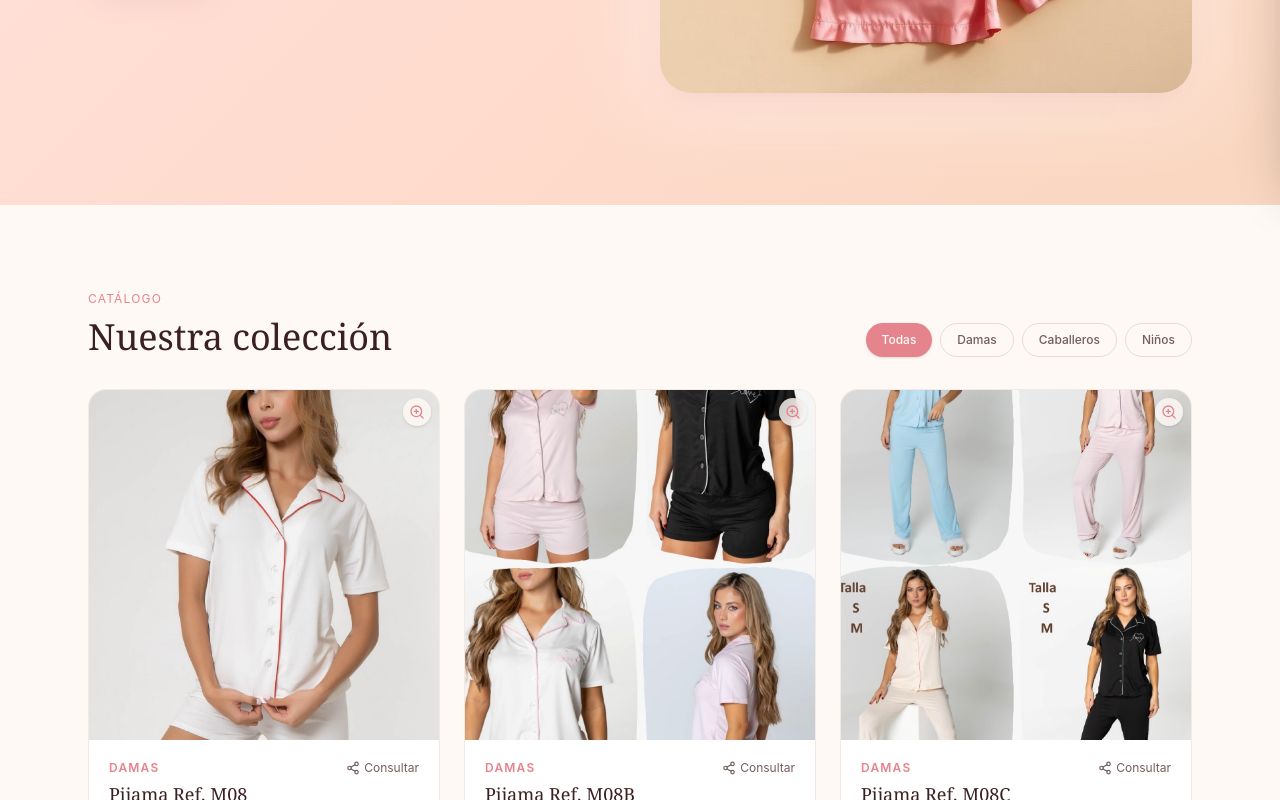
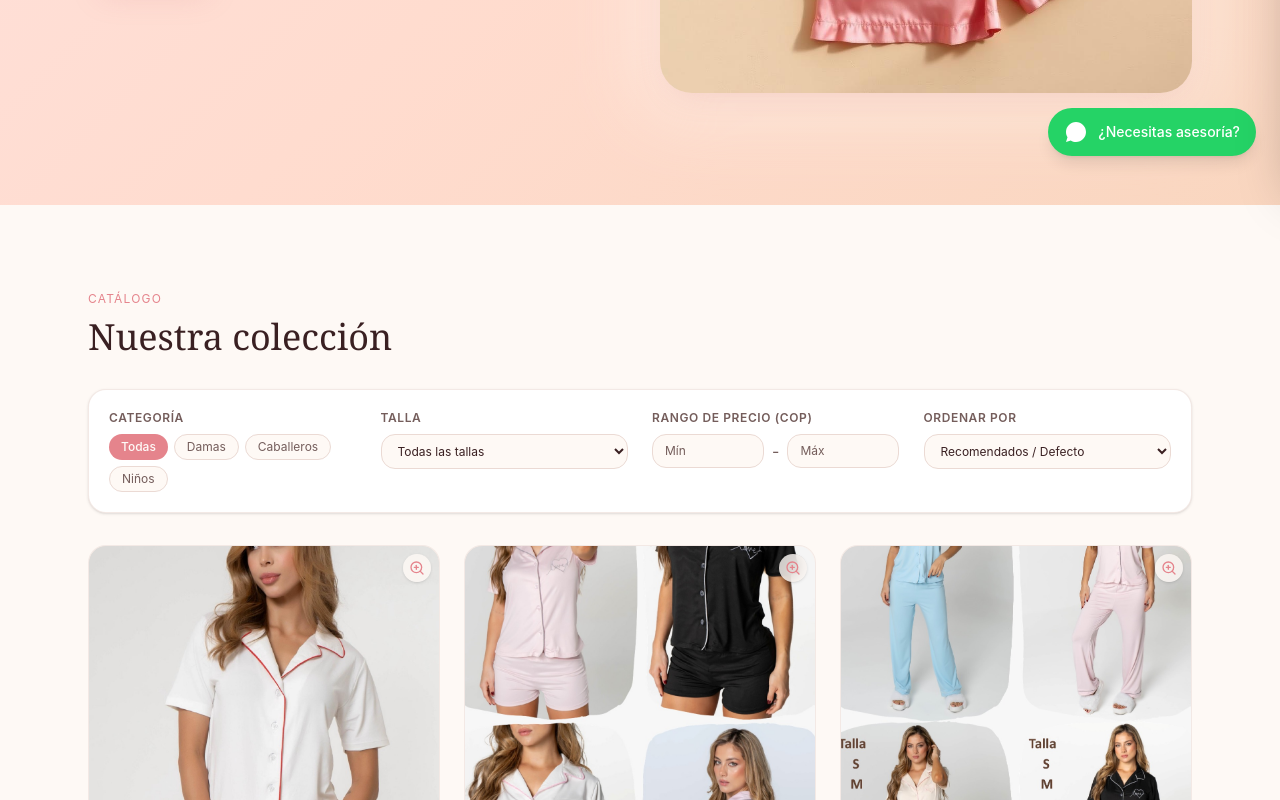
Before and after one commit to Diseyodev/Pijamas, a React (Vite) app: page / in a window 1280 px wide. Shown: the part 620-1420 px from the top of the page. Built offline with nearby package versions, Linux system fonts and the light colour scheme.

Commit message:
Add custom filters and help button option

```diff
--- a/src/components/storefront.tsx
+++ b/src/components/storefront.tsx
@@ -1,11 +1,14 @@
-import { useState } from "react";
-import { ShoppingBag, X, Plus, Minus, Trash2, Sparkles, Share2, ZoomIn, ChevronLeft, ChevronRight } from "lucide-react";
+import { useState, useMemo, useEffect } from "react";
+import { ShoppingBag, X, Plus, Minus, Trash2, Sparkles, Share2, ZoomIn, ChevronLeft, ChevronRight, SlidersHorizontal, RotateCcw } from "lucide-react";
 import heroImg from "@/assets/hero-pajamas.jpg";
 import { products, formatPrice, type Product, type Category } from "@/lib/products";
 import { CartProvider, useCart } from "@/lib/cart";
 
 // Número de WhatsApp de la tienda (formato internacional, sin +)
 const WHATSAPP_NUMBER = "573105768314";
+// Tallas disponibles para el filtro
+const AVAILABLE_SIZES = ["S", "M", "L", "XL", "2-4", "6-8", "10-12", "14-16"];
+type SortOrder = "default" | "price-asc" | "price-desc";
 
 // Función utilitaria para compartir/preguntar por WhatsApp
 async function shareProductViaWhatsApp(product: Product, size?: string) {
@@ -260,12 +263,30 @@ function Lightbox({
   onClose: () => void;
   images: string[];
   index: number;
-  setIndex: (i: number) => void;
+  setIndex: React.Dispatch<React.SetStateAction<number>> | ((i: number) => void);
   alt: string;
 }) {
   if (!open) return null;
+
   const prev = () => setIndex((index - 1 + images.length) % images.length);
   const next = () => setIndex((index + 1) % images.length);
+
+  // Escuchar teclas del teclado
+  useEffect(() => {
+    const handleKeyDown = (e: KeyboardEvent) => {
+      if (e.key === "ArrowLeft") {
+        prev();
+      } else if (e.key === "ArrowRight") {
+        next();
+      } else if (e.key === "Escape") {
+        onClose();
+      }
+    };
+
+    window.addEventListener("keydown", handleKeyDown);
+    return () => window.removeEventListener("keydown", handleKeyDown);
+  }, [index, images.length]);
+
   return (
     <div
       className="fixed inset-0 z-[60] flex items-center justify-center bg-foreground/80 p-4"
@@ -276,36 +297,40 @@ function Lightbox({
       <button
         onClick={onClose}
         aria-label="Cerrar"
-        className="absolute right-4 top-4 rounded-full bg-background/90 p-2 text-foreground hover:bg-background"
+        className="absolute right-4 top-4 z-10 rounded-full bg-background/90 p-2 text-foreground shadow-md transition hover:bg-background"
       >
         <X className="h-5 w-5" />
       </button>
+
       {images.length > 1 && (
         <button
           onClick={(e) => { e.stopPropagation(); prev(); }}
           aria-label="Anterior"
-          className="absolute left-4 rounded-full bg-background/90 p-2 text-foreground hover:bg-background"
+          className="absolute left-4 z-10 rounded-full bg-background/90 p-2 text-foreground shadow-md transition hover:bg-background"
         >
           <ChevronLeft className="h-6 w-6" />
         </button>
       )}
+
       <img
         src={images[index]}
         alt={alt}
         onClick={(e) => e.stopPropagation()}
         className="max-h-[85vh] max-w-[92vw] rounded-xl object-contain shadow-2xl"
       />
+
       {images.length > 1 && (
         <button
           onClick={(e) => { e.stopPropagation(); next(); }}
           aria-label="Siguiente"
-          className="absolute right-4 rounded-full bg-background/90 p-2 text-foreground hover:bg-background"
+          className="absolute right-4 z-10 rounded-full bg-background/90 p-2 text-foreground shadow-md transition hover:bg-background"
         >
           <ChevronRight className="h-6 w-6" />
         </button>
       )}
+
       {images.length > 1 && (
-        <span className="absolute bottom-4 left-1/2 -translate-x-1/2 rounded-full bg-background/90 px-3 py-1 text-xs text-foreground">
+        <span className="absolute bottom-4 left-1/2 -translate-x-1/2 rounded-full bg-background/90 px-3 py-1 text-xs text-foreground shadow-md">
           {index + 1} / {images.length}
         </span>
       )}
@@ -314,31 +339,104 @@ function Lightbox({
 }
 
 function Catalog() {
-  const [selectedCategory, setSelectedCategory] = useState<Category | "Todas">("Todas");
+  // Estados para filtros
+  const [category, setCategory] = useState<Category | "Todas">("Todas");
+  const [selectedSize, setSelectedSize] = useState<string>("Todas");
+  const [minPrice, setMinPrice] = useState<string>("");
+  const [maxPrice, setMaxPrice] = useState<string>("");
+  const [sortOrder, setSortOrder] = useState<SortOrder>("default");
+  const [showFiltersMobile, setShowFiltersMobile] = useState<boolean>(false);
 
   const categories: (Category | "Todas")[] = ["Todas", "Damas", "Caballeros", "Niños"];
 
-  const filteredProducts = selectedCategory === "Todas"
-    ? products
-    : products.filter((p) => p.category === selectedCategory);
+  // Lógica de filtrado y ordenamiento en memoria
+  const filteredAndSortedProducts = useMemo(() => {
+    let result = [...products];
+
+    // 1. Filtrar por Categoría
+    if (category !== "Todas") {
+      result = result.filter((p) => p.category === category);
+    }
+
+    // 2. Filtrar por Talla
+    if (selectedSize !== "Todas") {
+      result = result.filter((p) => p.sizes.includes(selectedSize));
+    }
+
+    // 3. Filtrar por Precio Mínimo
+    if (minPrice !== "" && !isNaN(Number(minPrice))) {
+      result = result.filter((p) => p.price >= Number(minPrice));
+    }
+
+    // 4. Filtrar por Precio Máximo
+    if (maxPrice !== "" && !isNaN(Number(maxPrice))) {
+      result = result.filter((p) => p.price <= Number(maxPrice));
+    }
+
+    // 5. Ordenar por Precio
+    if (sortOrder === "price-asc") {
+      result.sort((a, b) => a.price - b.price);
+    } else if (sortOrder === "price-desc") {
+      result.sort((a, b) => b.price - a.price);
+    }
+
+    return result;
+  }, [category, selectedSize, minPrice, maxPrice, sortOrder]);
+
+  const resetFilters = () => {
+    setCategory("Todas");
+    setSelectedSize("Todas");
+    setMinPrice("");
+    setMaxPrice("");
+    setSortOrder("default");
+  };
+
+  const hasActiveFilters =
+    category !== "Todas" ||
+    selectedSize !== "Todas" ||
+    minPrice !== "" ||
+    maxPrice !== "" ||
+    sortOrder !== "default";
 
   return (
     <section id="catalogo" className="mx-auto max-w-6xl px-6 py-20">
+      {/* Encabezado del Catálogo */}
       <div className="mb-8 flex flex-col items-start justify-between gap-4 md:flex-row md:items-end">
         <div>
           <span className="text-xs uppercase tracking-widest text-primary">Catálogo</span>
           <h2 className="mt-2 font-serif text-4xl text-foreground">Nuestra colección</h2>
         </div>
 
-        {/* Filtros por Categoría */}
-        <div className="flex flex-wrap gap-2">
+        {/* Botón para desplegar filtros en dispositivos móviles */}
+        <button
+          onClick={() => setShowFiltersMobile(!showFiltersMobile)}
+          className="flex items-center gap-2 rounded-full border border-border bg-background px-4 py-2 text-xs font-medium text-foreground md:hidden"
+        >
+          <SlidersHorizontal className="h-4 w-4" />
+          <span>Filtros y Orden</span>
+        </button>
+      </div>
+
+      {/* Contenedor de Filtros y Ordenamiento */}
+      <div
+        className={`mb-8 rounded-2xl border border-border/60 bg-card p-5 shadow-sm transition-all ${
+          showFiltersMobile ? "block" : "hidden md:block"
+        }`}
+      >
+        <div className="grid gap-6 sm:grid-cols-2 lg:grid-cols-4">
+          {/* Filtro por Categoría */}
+          <div>
+            <label className="mb-2 block text-xs font-semibold uppercase tracking-wider text-muted-foreground">
+              Categoría
+            </label>
+            <div className="flex flex-wrap gap-1.5">
               {categories.map((cat) => (
                 <button
                   key={cat}
-              onClick={() => setSelectedCategory(cat)}
-              className={`rounded-full px-4 py-2 text-xs font-medium transition ${
-                selectedCategory === cat
-                  ? "bg-primary text-primary-foreground shadow-sm"
+                  onClick={() => setCategory(cat)}
+                  className={`rounded-full px-3 py-1 text-xs transition ${
+                    category === cat
+                      ? "bg-primary text-primary-foreground font-medium"
                       : "border border-border bg-background text-muted-foreground hover:text-foreground"
                   }`}
                 >
@@ -348,11 +446,103 @@ function Catalog() {
             </div>
           </div>
 
+          {/* Filtro por Talla */}
+          <div>
+            <label className="mb-2 block text-xs font-semibold uppercase tracking-wider text-muted-foreground">
+              Talla
+            </label>
+            <select
+              value={selectedSize}
+              onChange={(e) => setSelectedSize(e.target.value)}
+              className="w-full rounded-xl border border-border bg-background px-3 py-2 text-xs text-foreground focus:outline-none focus:ring-2 focus:ring-primary/40"
+            >
+              <option value="Todas">Todas las tallas</option>
+              {AVAILABLE_SIZES.map((sz) => (
+                <option key={sz} value={sz}>
+                  Talla {sz}
+                </option>
+              ))}
+            </select>
+          </div>
+
+          {/* Filtro por Rango de Precio */}
+          <div>
+            <label className="mb-2 block text-xs font-semibold uppercase tracking-wider text-muted-foreground">
+              Rango de Precio (COP)
+            </label>
+            <div className="flex items-center gap-2">
+              <input
+                type="number"
+                placeholder="Mín"
+                value={minPrice}
+                onChange={(e) => setMinPrice(e.target.value)}
+                className="w-full rounded-xl border border-border bg-background px-3 py-2 text-xs text-foreground placeholder:text-muted-foreground focus:outline-none focus:ring-2 focus:ring-primary/40"
+              />
+              <span className="text-muted-foreground">-</span>
+              <input
+                type="number"
+                placeholder="Máx"
+                value={maxPrice}
+                onChange={(e) => setMaxPrice(e.target.value)}
+                className="w-full rounded-xl border border-border bg-background px-3 py-2 text-xs text-foreground placeholder:text-muted-foreground focus:outline-none focus:ring-2 focus:ring-primary/40"
+              />
+            </div>
+          </div>
+
+          {/* Ordenar por Precio */}
+          <div>
+            <label className="mb-2 block text-xs font-semibold uppercase tracking-wider text-muted-foreground">
+              Ordenar por
+            </label>
+            <div className="relative">
+              <select
+                value={sortOrder}
+                onChange={(e) => setSortOrder(e.target.value as SortOrder)}
+                className="w-full rounded-xl border border-border bg-background px-3 py-2 text-xs text-foreground focus:outline-none focus:ring-2 focus:ring-primary/40"
+              >
+                <option value="default">Recomendados / Defecto</option>
+                <option value="price-asc">Precio: Menor a Mayor</option>
+                <option value="price-desc">Precio: Mayor a Menor</option>
+              </select>
+            </div>
+          </div>
+        </div>
+
+        {/* Botón de Limpiar Filtros (Si hay alguno activo) */}
+        {hasActiveFilters && (
+          <div className="mt-4 flex items-center justify-between border-t border-border/40 pt-3">
+            <span className="text-xs text-muted-foreground">
+              Mostrando {filteredAndSortedProducts.length} productos
+            </span>
+            <button
+              onClick={resetFilters}
+              className="flex items-center gap-1.5 text-xs font-medium text-destructive hover:underline"
+            >
+              <RotateCcw className="h-3.5 w-3.5" />
+              <span>Restablecer filtros</span>
+            </button>
+          </div>
+        )}
+      </div>
+
+      {/* Grid de Productos Filtrados */}
+      {filteredAndSortedProducts.length === 0 ? (
+        <div className="flex flex-col items-center justify-center rounded-2xl border border-dashed border-border p-12 text-center text-muted-foreground">
+          <p className="text-base font-medium">No se encontraron pijamas con los filtros aplicados.</p>
+          <button
+            onClick={resetFilters}
+            className="mt-3 rounded-full bg-primary px-4 py-2 text-xs font-medium text-primary-foreground transition hover:opacity-90"
+          >
+            Ver todo el catálogo
+          </button>
+        </div>
+      ) : (
         <div className="grid gap-6 sm:grid-cols-2 lg:grid-cols-3">
-        {filteredProducts.map((p) => (
+          {filteredAndSortedProducts.map((p) => (
             <ProductCard key={p.id} p={p} />
           ))}
         </div>
+      )}
     </section>
   );
 }
@@ -524,6 +714,7 @@ function StorefrontInner() {
       </main>
       <Footer />
       <CartDrawer open={open} onClose={() => setOpen(false)} />
+      <WhatsAppFloatingButton />
     </div>
   );
 }
@@ -535,3 +726,25 @@ export default function Storefront() {
     </CartProvider>
   );
 }
+
+function WhatsAppFloatingButton() {
+  const message = encodeURIComponent(
+    "¡Hola Perfect Pijamas! 🌸 Quisiera recibir asesoría personalizada para elegir una pijama."
+  );
+  const waUrl = `https://wa.me/${WHATSAPP_NUMBER}?text=${message}`;
+
+  return (
+    <a
+      href={waUrl}
+      target="_blank"
+      rel="noopener noreferrer"
+      aria-label="Asesoría por WhatsApp"
+      className="fixed bottom-6 right-6 z-40 flex items-center gap-2.5 rounded-full bg-[#25D366] px-4 py-3 text-white shadow-lg transition-transform duration-300 hover:scale-105 hover:bg-[#20ba5a] active:scale-95"
+    >
+      <svg viewBox="0 0 24 24" className="h-6 w-6 fill-current" aria-hidden="true">
+        <path d="M17.5 14.4c-.3-.1-1.7-.9-2-1-.3-.1-.5-.1-.7.2s-.8 1-1 1.2c-.2.2-.4.2-.7.1-.3-.1-1.3-.5-2.5-1.5-.9-.8-1.5-1.8-1.7-2.1-.2-.3 0-.5.1-.6.1-.1.3-.4.5-.5.2-.2.2-.3.3-.5.1-.2.1-.4 0-.5 0-.1-.7-1.6-.9-2.2-.2-.6-.5-.5-.7-.5H7.5c-.2 0-.5.1-.8.4-.3.3-1 1-1 2.5s1.1 2.9 1.2 3.1c.1.2 2.1 3.2 5.1 4.5.7.3 1.3.5 1.7.6.7.2 1.4.2 1.9.1.6-.1 1.7-.7 2-1.4.2-.7.2-1.2.2-1.4-.1-.2-.3-.3-.6-.4zM12 2C6.5 2 2 6.5 2 12c0 1.9.5 3.7 1.5 5.3L2 22l4.8-1.5C8.4 21.5 10.2 22 12 22c5.5 0 10-4.5 10-10S17.5 2 12 2z" />
+      </svg>
+      <span className="hidden text-sm font-medium sm:inline">¿Necesitas asesoría?</span>
+    </a>
+  );
+}
```
Lines whose indentation alone changed are shown as unchanged.
